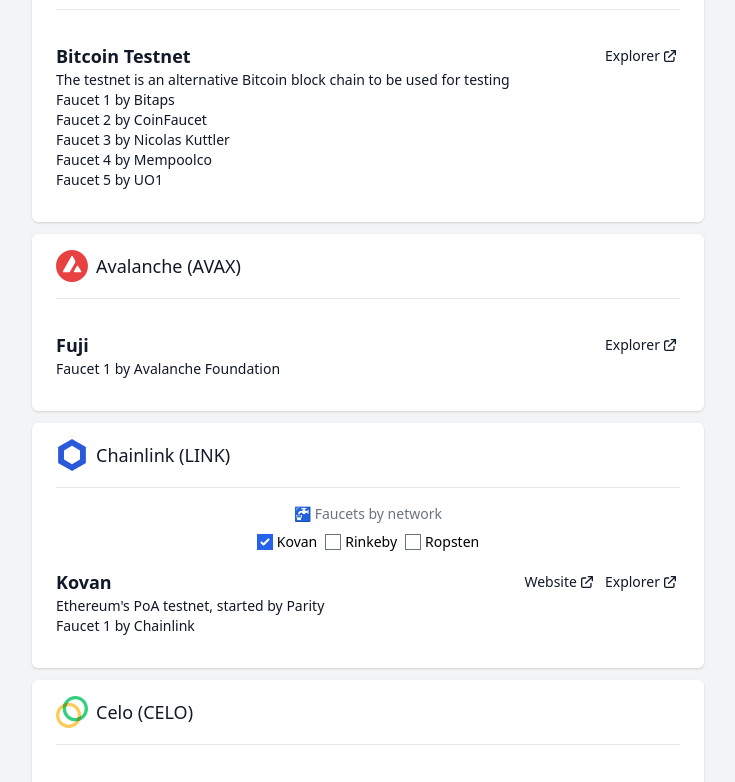
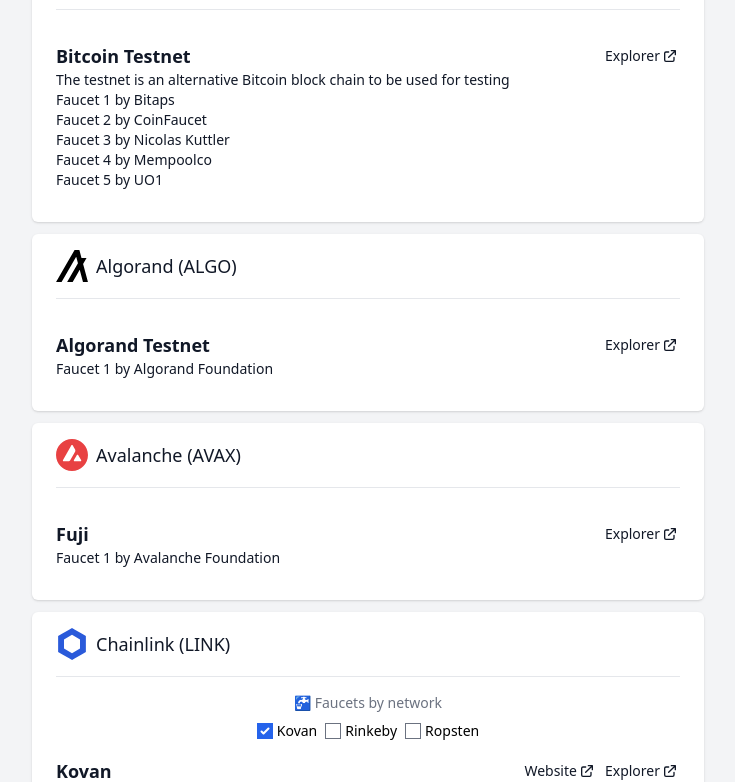
Before and after one commit to youfoundron/cryptofaucet, a Next.js app: page / in a window 1280 px wide. Shown: the part 610-1392 px from the top of the page, without its empty margins (272-1007 px from the left). Built offline with nearby package versions, Linux system fonts and the light colour scheme; what @tailwindcss/typography would draw is missing.

Commit message:
closes #17

```diff
--- a/data/chains/index.ts
+++ b/data/chains/index.ts
@@ -1,4 +1,14 @@
 import { Chain } from "../../domain/Chain"
+
+export const chainAlgorand: Chain = {
+  type: 'chain',
+  id: 'algorand',
+  title: 'Algorand',
+  documentationWebsite: 'https://developer.algorand.org/docs/',
+  networkIds: [
+    'algorand-testnet'
+  ]
+}
 
 export const chainAvalanche: Chain = {
   type: 'chain',
@@ -98,6 +108,8 @@
 }
 
 export const allChains = [
+  chainAlgorand,
+  chainAvalanche,
   chainBitcoin,
   chainCelo,
   chainEthereum,
--- a/data/networks/index.ts
+++ b/data/networks/index.ts
@@ -1,4 +1,11 @@
 import { Network } from '../../domain/Network'
+
+export const networkAlgorandTestnet: Network = {
+  type: 'network',
+  id: 'algorand-testnet',
+  title: 'Algorand Testnet',
+  blockExplorer: 'https://testnet.algoexplorer.io/',
+}
 
 export const networkAvalancheFuji: Network = {
   type: 'network',
@@ -113,6 +120,7 @@
 }
 
 export const allNetworks = [
+  networkAlgorandTestnet,
   networkAvalancheFuji,
   networkBitcoinTestnet,
   networkCeloAlfajores,
--- /dev/null
+++ b/data/tokens/algorand.ts
@@ -0,0 +1,21 @@
+import { Faucet } from "../../domain/Faucet";
+import { Token } from "../../domain/Token";
+
+const faucetTestnetAlgorand: Faucet = {
+  networkId: 'algorand-testnet',
+  url: 'https://dispenser.testnet.aws.algodev.network/',
+  maintainer: 'Algorand Foundation',
+  maintainerWebsite: 'https://algorand.foundation/'
+}
+
+export const tokenAlgorand: Token = {
+  type: 'token',
+  id: 'algorand',
+  chainId: 'algorand',
+  title: 'Algorand',
+  logoPath: '/logos/algorand-algo-logo.svg',
+  symbol: 'ALGO',
+  faucets: [
+    faucetTestnetAlgorand
+  ]
+}
--- a/data/tokens/avalanche.ts
+++ b/data/tokens/avalanche.ts
@@ -5,7 +5,7 @@
   networkId: 'avalanche-fuji',
   url: 'https://faucet.avax.network/',
   maintainer: 'Avalanche Foundation',
-  maintainerWebsite: 'https://kadena.io/'
+  maintainerWebsite: 'https://www.avax.network/'
 }
 
 export const tokenAvalanche: Token = {
--- a/data/tokens/index.ts
+++ b/data/tokens/index.ts
@@ -10,10 +10,12 @@
 import { tokenFilecoin } from "./filecoin";
 import { tokenStacks } from "./stacks";
 import { tokenKadena } from "./kadena";
+import { tokenAlgorand } from "./algorand";
 
 export const allTokens = [
   tokenEther,
   tokenBitcoin,
+  tokenAlgorand,
   tokenAvalanche,
   tokenChainlink,
   tokenCelo,
--- a/domain/Chain.ts
+++ b/domain/Chain.ts
@@ -2,6 +2,7 @@
 import { NetworkId } from './Network';
 
 export type ChainId =
+  | 'algorand'
   | 'avalanche'
   | 'bitcoin'
   | 'celo-network'
--- a/domain/Network.ts
+++ b/domain/Network.ts
@@ -1,6 +1,7 @@
 import { Data } from './Data';
 
 export type NetworkId =
+  | 'algorand-testnet'
   | 'avalanche-fuji'
   | 'bitcoin-testnet'
   | 'celo-alfajores'
```
Also changed, not shown: public/logos/algorand-algo-logo.svg (added).
